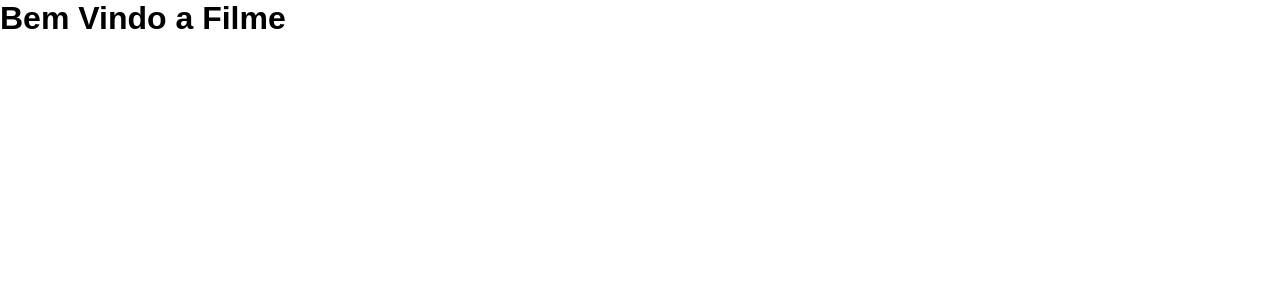
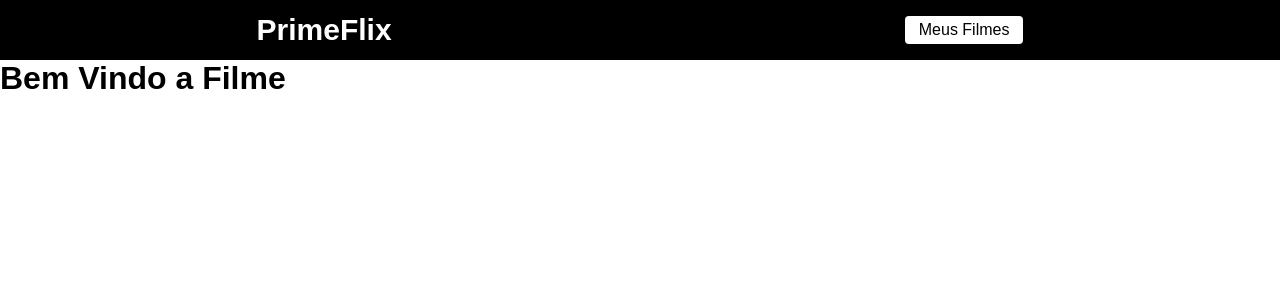
Before and after one commit to ivanclay/javascript-playground, a JavaScript app in the folder sujeito-programador/prime/: page /filme/1 in a window 1280 px wide. Shown: the top 300 px of the page. Built offline with nearby package versions, Linux system fonts and the light colour scheme; the HTML template or start-up script is replaced by a standard one.

Commit message:
feat: create routes and header component

```diff
--- /dev/null
+++ b/sujeito-programador/prime/src/Components/Header/header.css
@@ -0,0 +1,26 @@
+header{
+    display: flex;
+    align-items: center;
+    justify-content: space-around;
+    width: 100%;
+    height: 60px;
+    background-color: #000;
+}
+
+.logo{
+    text-decoration: none;
+    font-size: 30px;
+    cursor: pointer;
+    color: #fff;
+    font-weight: bold;
+}
+
+.favoritos{
+    text-decoration: none;
+    cursor: pointer;
+    background-color: #fff;
+    color: #000;
+    border-radius: 4px;
+    padding: 5px 14px;
+
+}
--- /dev/null
+++ b/sujeito-programador/prime/src/Components/Header/index.js
@@ -0,0 +1,13 @@
+import './header.css';
+import { Link } from 'react-router-dom';
+
+function Header(){
+    return(
+        <header>
+            <Link to="/" className='logo'>PrimeFlix</Link>
+            <Link to="/favoritos" className='favoritos'>Meus Filmes</Link>
+        </header>
+    );
+}
+
+export default Header;
--- a/sujeito-programador/prime/src/routes.js
+++ b/sujeito-programador/prime/src/routes.js
@@ -3,10 +3,13 @@
 //PAGES
 import Home from './pages/Home';
 import Filme from './pages/Filme';
+//COMPONENTS
+import Header from './Components/Header';
 
 function RoutesApp(){
     return(
         <BrowserRouter>
+        <Header/>
         <Routes>
             <Route path='/' element={ <Home/> }/>
             <Route path='/filme/:id' element={ <Filme/> }/>
```
